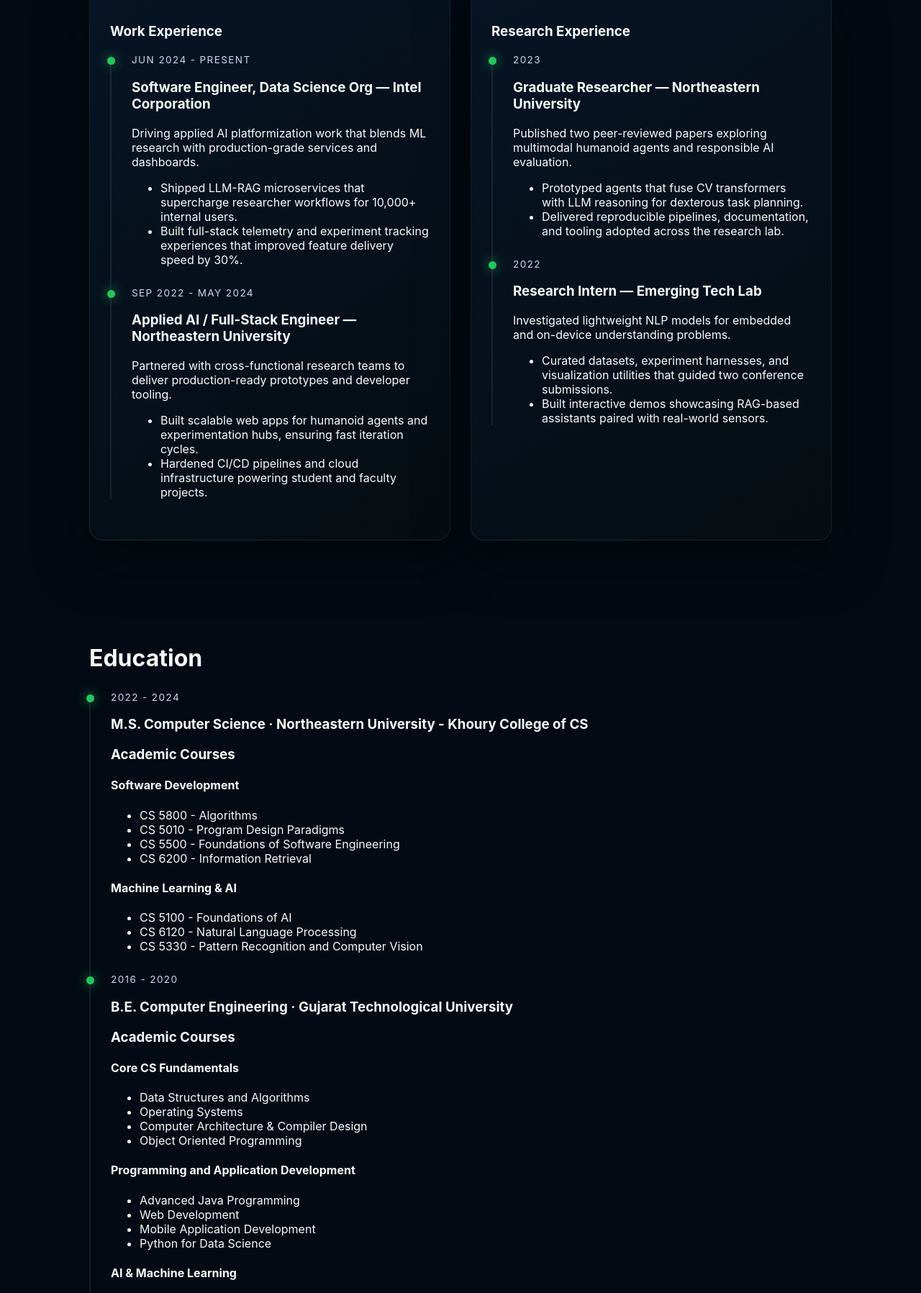
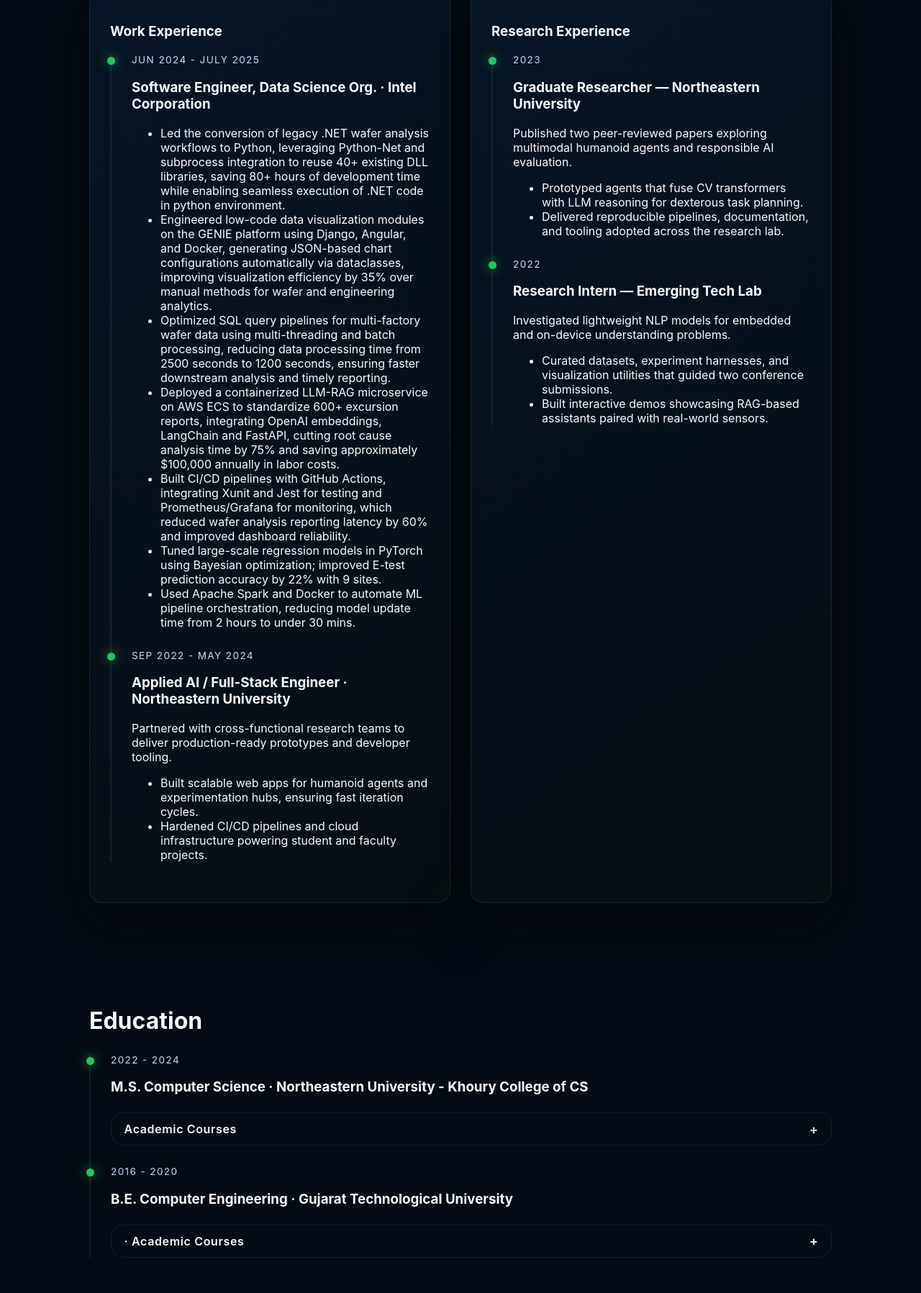
Before and after one commit to Abdulaziz-04/Abdulaziz-04.github.io, a plain HTML site: page index.html in a window 1280 px wide. Shown: the part 953-2750 px from the top of the page at 72% size. Drawn offline with Linux system fonts and the light colour scheme.

Commit message:
Added dropdown and first work exp

```diff
--- a/assets/css/styles.css
+++ b/assets/css/styles.css
@@ -256,6 +256,58 @@ main {
   color: var(--muted);
 }
 
+.course-dropdown {
+  margin-top: 1.5rem;
+}
+
+.course-toggle {
+  width: 100%;
+  background: transparent;
+  border: 1px solid rgba(255, 255, 255, 0.08);
+  border-radius: var(--radius);
+  padding: 0.75rem 1.1rem;
+  color: var(--text);
+  font: inherit;
+  font-weight: 600;
+  letter-spacing: 0.04em;
+  display: flex;
+  justify-content: space-between;
+  align-items: center;
+  cursor: pointer;
+  transition: border-color 0.2s ease, transform 0.2s ease, box-shadow 0.2s ease;
+}
+
+.course-toggle:hover {
+  border-color: rgba(134, 239, 172, 0.7);
+  box-shadow: 0 0 20px rgba(34, 197, 94, 0.25);
+  transform: translateY(-1px);
+}
+
+.course-toggle__icon {
+  font-size: 1.1rem;
+  line-height: 1;
+  transition: transform 0.25s ease;
+}
+
+.course-toggle[aria-expanded='true'] .course-toggle__icon {
+  transform: rotate(45deg);
+}
+
+.course-panel {
+  margin-top: 1rem;
+  border-left: 2px solid rgba(134, 239, 172, 0.3);
+  padding-left: 1.25rem;
+}
+
+.course-panel[hidden] {
+  display: none;
+}
+
+.course-panel__body h4 {
+  margin-top: 1rem;
+  margin-bottom: 0.5rem;
+}
+
 .loading-text,
 .loading-error {
   color: var(--muted);
--- a/assets/js/main.js
+++ b/assets/js/main.js
@@ -1,3 +1,31 @@
+document.addEventListener('DOMContentLoaded', () => {
+  const setYear = () => {
+    const yearEl = document.getElementById('year');
+    if (yearEl) {
+      yearEl.textContent = new Date().getFullYear();
+    }
+  };
+
+  const initDropdowns = (root = document) => {
+    const dropdowns = root.querySelectorAll('[data-dropdown]');
+    dropdowns.forEach((dropdown) => {
+      const toggle = dropdown.querySelector('.course-toggle');
+      const panel = dropdown.querySelector('.course-panel');
+      if (!toggle || !panel || toggle.dataset.bound === 'true') return;
+
+      toggle.dataset.bound = 'true';
+      toggle.addEventListener('click', () => {
+        const expanded = toggle.getAttribute('aria-expanded') === 'true';
+        toggle.setAttribute('aria-expanded', (!expanded).toString());
+        panel.hidden = expanded;
+        dropdown.classList.toggle('is-open', !expanded);
+      });
+    });
+  };
+
+  setYear();
+  initDropdowns();
+
   const templateContainers = document.querySelectorAll('[data-template]');
   templateContainers.forEach((container) => {
     const url = container.getAttribute('data-template');
@@ -12,6 +40,8 @@
       })
       .then((html) => {
         container.innerHTML = html;
+        setYear();
+        initDropdowns(container);
       })
       .catch((error) => {
         console.error(`Template load failed for ${url}`, error);
@@ -24,3 +54,4 @@
         }
       });
   });
+});
--- a/assets/templates/education.html
+++ b/assets/templates/education.html
@@ -9,9 +9,14 @@
             M.S. Computer Science &middot; Northeastern University - Khoury
             College of CS
           </h3>
-          <h3>Academic Courses</h3>
-
-          <h4>Software Development</h4>
+          <div class="course-dropdown" data-dropdown>
+            <button class="course-toggle" type="button" aria-expanded="false">
+              <span class="course-toggle__label">Academic Courses</span>
+              <span class="course-toggle__icon" aria-hidden="true">+</span>
+            </button>
+            <div class="course-panel" hidden>
+              <div class="course-panel__body">
+                <h4>&middot; Software Development</h4>
                 <ul>
                   <li>CS 5800 - Algorithms</li>
                   <li>CS 5010 - Program Design Paradigms</li>
@@ -19,12 +24,15 @@
                   <li>CS 6200 - Information Retrieval</li>
                 </ul>
 
-          <h4>Machine Learning & AI</h4>
+                <h4>&middot; Machine Learning & AI</h4>
                 <ul>
                   <li>CS 5100 - Foundations of AI</li>
                   <li>CS 6120 - Natural Language Processing</li>
                   <li>CS 5330 - Pattern Recognition and Computer Vision</li>
                 </ul>
+              </div>
+            </div>
+          </div>
         </div>
       </div>
       <div class="timeline-item">
@@ -33,8 +41,13 @@
           <h3>
             B.E. Computer Engineering &middot; Gujarat Technological University
           </h3>
-          <h3>Academic Courses</h3>
-
+          <div class="course-dropdown" data-dropdown>
+            <button class="course-toggle" type="button" aria-expanded="false">
+              <span class="course-toggle__label">&middot; Academic Courses</span>
+              <span class="course-toggle__icon" aria-hidden="true">+</span>
+            </button>
+            <div class="course-panel" hidden>
+              <div class="course-panel__body">
                 <h4>Core CS Fundamentals</h4>
                 <ul>
                   <li>Data Structures and Algorithms</li>
@@ -70,4 +83,7 @@
             </div>
           </div>
         </div>
+      </div>
+    </div>
+  </div>
 </section>
--- a/assets/templates/experience.html
+++ b/assets/templates/experience.html
@@ -6,21 +6,54 @@
       <div class="timeline-block">
         <div class="timeline">
           <div class="timeline-item">
-            <div class="timeline-date">Jun 2024 - Present</div>
+            <div class="timeline-date">Jun 2024 - July 2025</div>
             <div class="timeline-content">
-              <h3>Software Engineer, Data Science Org &mdash; Intel Corporation</h3>
-              <p>
-                Driving applied AI platformization work that blends ML research
-                with production-grade services and dashboards.
-              </p>
+              <h3>
+                Software Engineer, Data Science Org. &middot; Intel Corporation
+              </h3>
               <ul>
                 <li>
-                  Shipped LLM-RAG microservices that supercharge researcher
-                  workflows for 10,000+ internal users.
+                  Led the conversion of legacy .NET wafer analysis workflows to
+                  Python, leveraging Python-Net and subprocess integration to
+                  reuse 40+ existing DLL libraries, saving 80+ hours of
+                  development time while enabling seamless execution of .NET
+                  code in python environment.
                 </li>
                 <li>
-                  Built full-stack telemetry and experiment tracking experiences
-                  that improved feature delivery speed by 30%.
+                  Engineered low-code data visualization modules on the GENIE
+                  platform using Django, Angular, and Docker, generating
+                  JSON-based chart configurations automatically via dataclasses,
+                  improving visualization efficiency by 35% over manual methods
+                  for wafer and engineering analytics.
+                </li>
+                <li>
+                  Optimized SQL query pipelines for multi-factory wafer data
+                  using multi-threading and batch processing, reducing data
+                  processing time from 2500 seconds to 1200 seconds, ensuring
+                  faster downstream analysis and timely reporting.
+                </li>
+                <li>
+                  Deployed a containerized LLM-RAG microservice on AWS ECS to
+                  standardize 600+ excursion reports, integrating OpenAI
+                  embeddings, LangChain and FastAPI, cutting root cause analysis
+                  time by 75% and saving approximately $100,000 annually in
+                  labor costs.
+                </li>
+                <li>
+                  Built CI/CD pipelines with GitHub Actions, integrating Xunit
+                  and Jest for testing and Prometheus/Grafana for monitoring,
+                  which reduced wafer analysis reporting latency by 60% and
+                  improved dashboard reliability.
+                </li>
+                <li>
+                  Tuned large-scale regression models in PyTorch using Bayesian
+                  optimization; improved E-test prediction accuracy by 22% with
+                  9 sites.
+                </li>
+                <li>
+                  Used Apache Spark and Docker to automate ML pipeline
+                  orchestration, reducing model update time from 2 hours to
+                  under 30 mins.
                 </li>
               </ul>
             </div>
@@ -28,15 +61,18 @@
           <div class="timeline-item">
             <div class="timeline-date">Sep 2022 - May 2024</div>
             <div class="timeline-content">
-              <h3>Applied AI / Full-Stack Engineer &mdash; Northeastern University</h3>
+              <h3>
+                Applied AI / Full-Stack Engineer &middot; Northeastern
+                University
+              </h3>
               <p>
                 Partnered with cross-functional research teams to deliver
                 production-ready prototypes and developer tooling.
               </p>
               <ul>
                 <li>
-                  Built scalable web apps for humanoid agents and experimentation
-                  hubs, ensuring fast iteration cycles.
+                  Built scalable web apps for humanoid agents and
+                  experimentation hubs, ensuring fast iteration cycles.
                 </li>
                 <li>
                   Hardened CI/CD pipelines and cloud infrastructure powering
--- a/assets/templates/header.html
+++ b/assets/templates/header.html
@@ -1,31 +1,26 @@
 <header class="site-header hero-header">
   <div class="hero-grid">
     <div class="hero-text">
-      <p class="eyebrow">AI/ML Software Engineer</p>
       <h1>Abdulaziz Suria</h1>
-      <p class="hero-lede">
-        Applied AI/ML engineer building data-driven products, humanoid agents,
-        and full-stack experiences for research teams and enterprises.
-      </p>
+      <h2 class="eyebrow">AI/ML Software Engineer</h2>
       <div class="hero-summary">
         <ul class="summary-list">
           <li>
-            2+ years experimenting with LLM/RAG systems, telemetry platforms, and
-            ML productization.
+            I am an applied AI/ML Software Engineer with 2+ years of experience
+            and 2 published research papers, who enjoys experimenting and loves
+            building things.
           </li>
           <li>
-            Delivered microservices and dashboards at Intel and Northeastern
-            that serve 10,000+ users.
+            Formerly at Intel and Northeastern University, I have contributed to
+            scalable full-stack web applications, LLM-RAG microservices, and
+            humanoid agents impacting 10,000+ users.
           </li>
           <li>
-            Build end-to-end projects across web, mobile, CV/NLP, and real-time
-            simulation stacks.
+            My personal projects span developing web/android applications,
+            building NLP/CV models, creating Unity games, and even building my
+            own search engine, cryptocurrency, compilers, and more.
           </li>
         </ul>
-      </div>
-      <div class="hero-actions">
-        <a href="#projects" class="btn primary">View Projects</a>
-        <a href="#experience" class="btn secondary">Experience</a>
       </div>
     </div>
     <div class="hero-photo">
```
Lines whose indentation alone changed are shown as unchanged.
